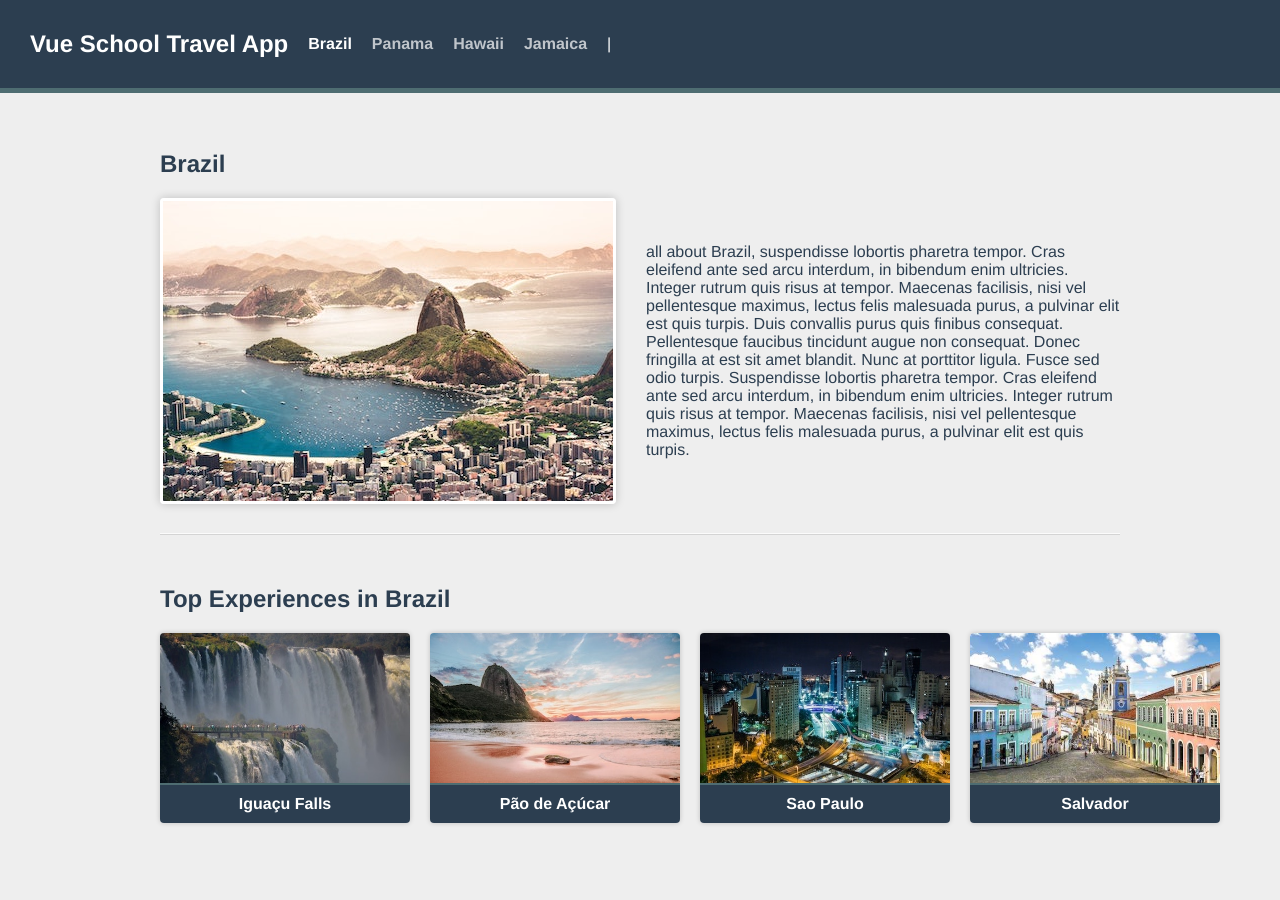
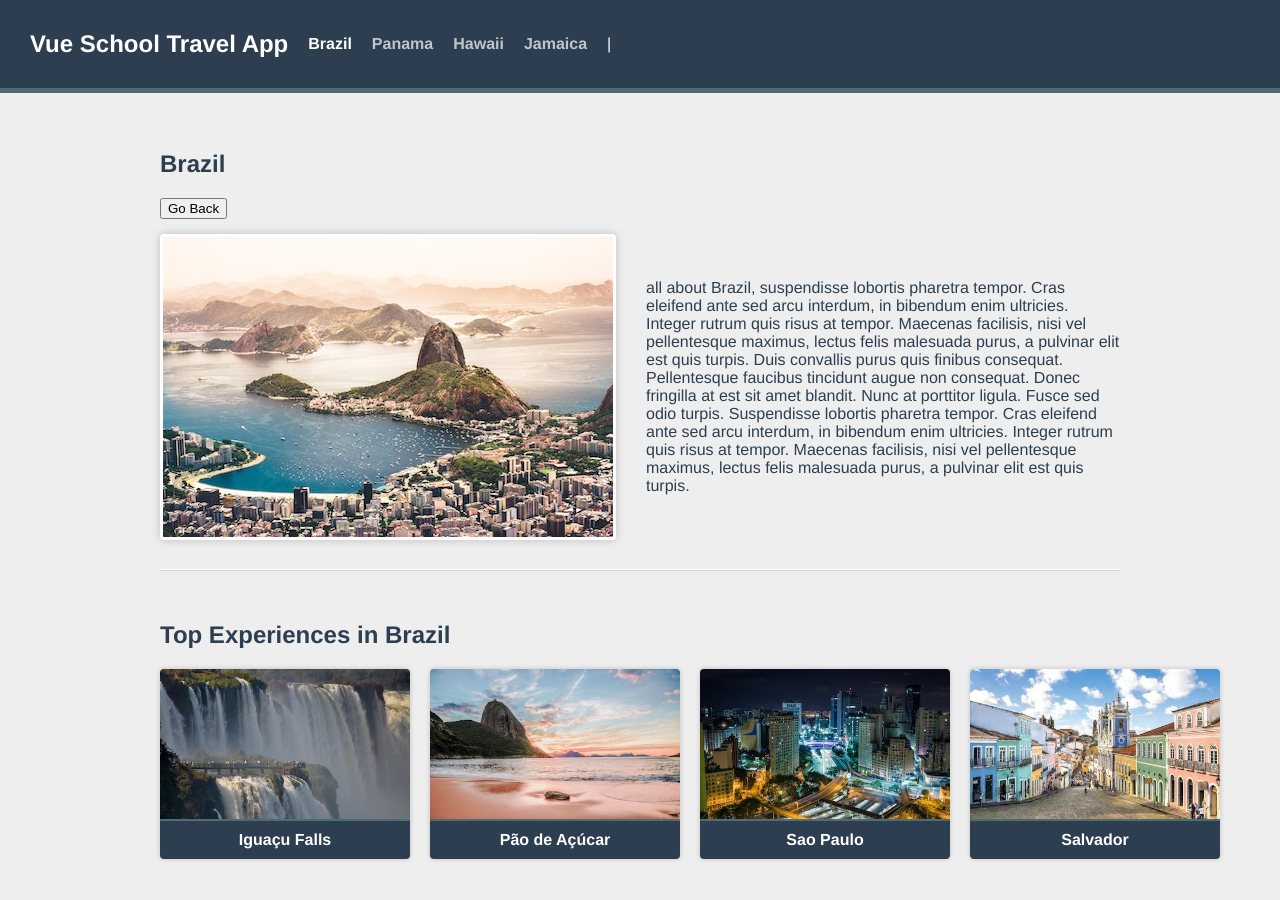
Before and after one commit to danyczech/vue-school-travel-app, a Vue app: page /destination/1/brazil in a window 1280 px wide. Shown: the top 900 px of the page. Built offline with nearby package versions, Linux system fonts and the light colour scheme.

Commit message:
back button added

```diff
--- /dev/null
+++ b/src/components/GoBack.vue
@@ -0,0 +1,5 @@
+<template>
+    <span class="go-back">
+        <button @click="$router.back()"> Go Back </button>
+    </span>
+</template>
--- a/src/views/DestinationShow.vue
+++ b/src/views/DestinationShow.vue
@@ -1,7 +1,8 @@
 <template>
   <section class="destination">
     <h1>{{ destination.name }}</h1>
-      <div class="destination-details">
+    <GoBack/>
+    <div class="destination-details">
       <img :src="`/images/${destination.image}`" :alt="destination.name" />
       <p>{{ destination.description }}</p>
     </div>
@@ -25,9 +26,10 @@
 <script>
 import sourceData from "@/data.json";
 import ExperienceCard from '@/components/ExperienceCard.vue'
+import GoBack from '@/components/GoBack.vue'
 
 export default {
-  components: { ExperienceCard },
+  components: { ExperienceCard, GoBack },
   props:{
     id: {type: Number, required: true},
   },
```
